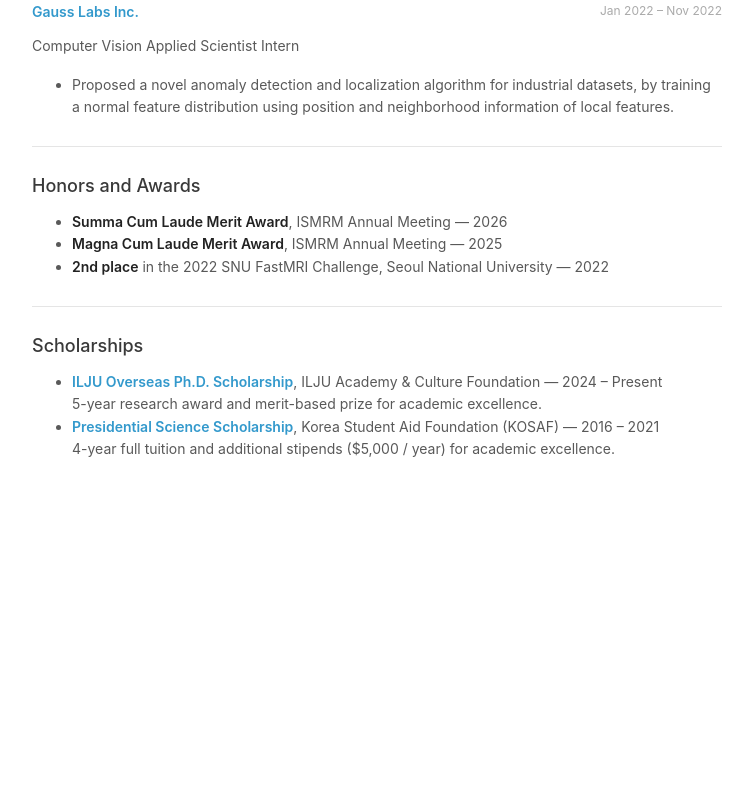
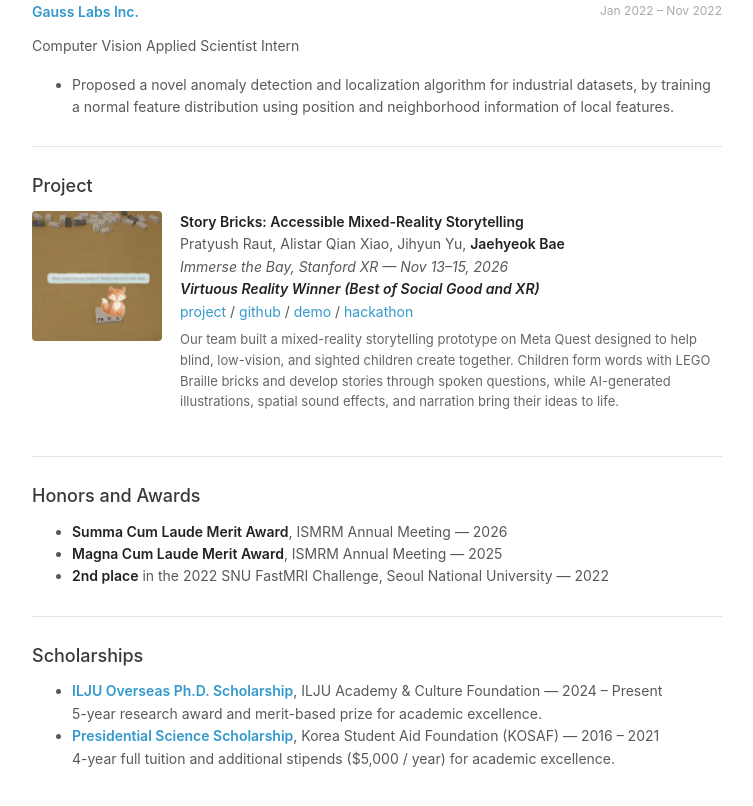
Before and after one commit to wogur110/wogur110.github.io, a plain HTML site: page index.html in a window 1280 px wide. Shown: the part 2502-3308 px from the top of the page, without its empty margins (403-1156 px from the left). Before the commit the page ends 3038 px from the top, so only its background shows below. Drawn offline with Linux system fonts and the light colour scheme.

Commit message:
Add Story Bricks project with concise one-paragraph description

```diff
--- a/assets/data/papers.js
+++ b/assets/data/papers.js
@@ -240,6 +240,29 @@ const PAPERS = [
 // ─────────────────────────────────────────────────────────────────────────────
 
 const PROJECTS = [
+  {
+    image:        "assets/images/story-bricks/story-bricks-demo.jpg",
+    imageAlt:     "Story Bricks demo: a generated fox appears above physical LEGO Braille bricks spelling FOX",
+    imageFullUrl: "assets/images/story-bricks/story-bricks-demo.jpg",
+    title:    "Story Bricks: Accessible Mixed-Reality Storytelling",
+    titleUrl: "https://devpost.com/software/story-bricks",
+    authors: [
+      { name: "Pratyush Raut" },
+      { name: "Alistar Qian Xiao" },
+      { name: "Jihyun Yu" },
+      { name: "Jaehyeok Bae", self: true },
+    ],
+    venue: "Immerse the Bay, Stanford XR &mdash; Nov 13&ndash;15, 2026<br><strong>Virtuous Reality Winner (Best of Social Good and XR)</strong>",
+    links: [
+      { text: "project",   url: "https://devpost.com/software/story-bricks" },
+      { text: "github",    url: "https://github.com/hyuntori2000/story-bricks/" },
+      { text: "demo",      url: "https://www.youtube.com/watch?v=5X3WFSZtYvs" },
+      { text: "hackathon", url: "https://immersethebay.org/" },
+    ],
+    description: [
+      "Our team built a mixed-reality storytelling prototype on Meta Quest designed to help blind, low-vision, and sighted children create together. Children form words with LEGO Braille bricks and develop stories through spoken questions, while AI-generated illustrations, spatial sound effects, and narration bring their ideas to life.",
+    ],
+  },
   /* hidden: SNU FastMRI Challenge
   {
     image:        "assets/images/05_fastmri/fastmri_320.png",
--- a/index.html
+++ b/index.html
@@ -88,13 +88,6 @@
         <a href="https://scholar.google.com/citations?user=VYd28w4AAAAJ" target="_blank" rel="noopener">Google Scholar</a>.
       </p></noscript>
 
-      <!-- ── Projects (hidden when empty) ── -->
-      <div id="projects-section" hidden>
-        <hr>
-        <h2>Projects</h2>
-        <div id="projects-div"></div>
-      </div>
-
       <hr>
 
       <!-- ── Work Experience ── -->
@@ -111,6 +104,13 @@
       </ul>
 
       <hr>
+
+      <!-- ── Project (hidden when empty) ── -->
+      <section id="projects-section" aria-labelledby="projects-heading" hidden>
+        <h2 id="projects-heading">Project</h2>
+        <div id="projects-div"></div>
+        <hr>
+      </section>
 
       <!-- ── Honors and Awards ── -->
       <h2>Honors and Awards</h2>
```
Also changed, not shown: assets/images/story-bricks/story-bricks-demo.jpg (added), 1 other file.
